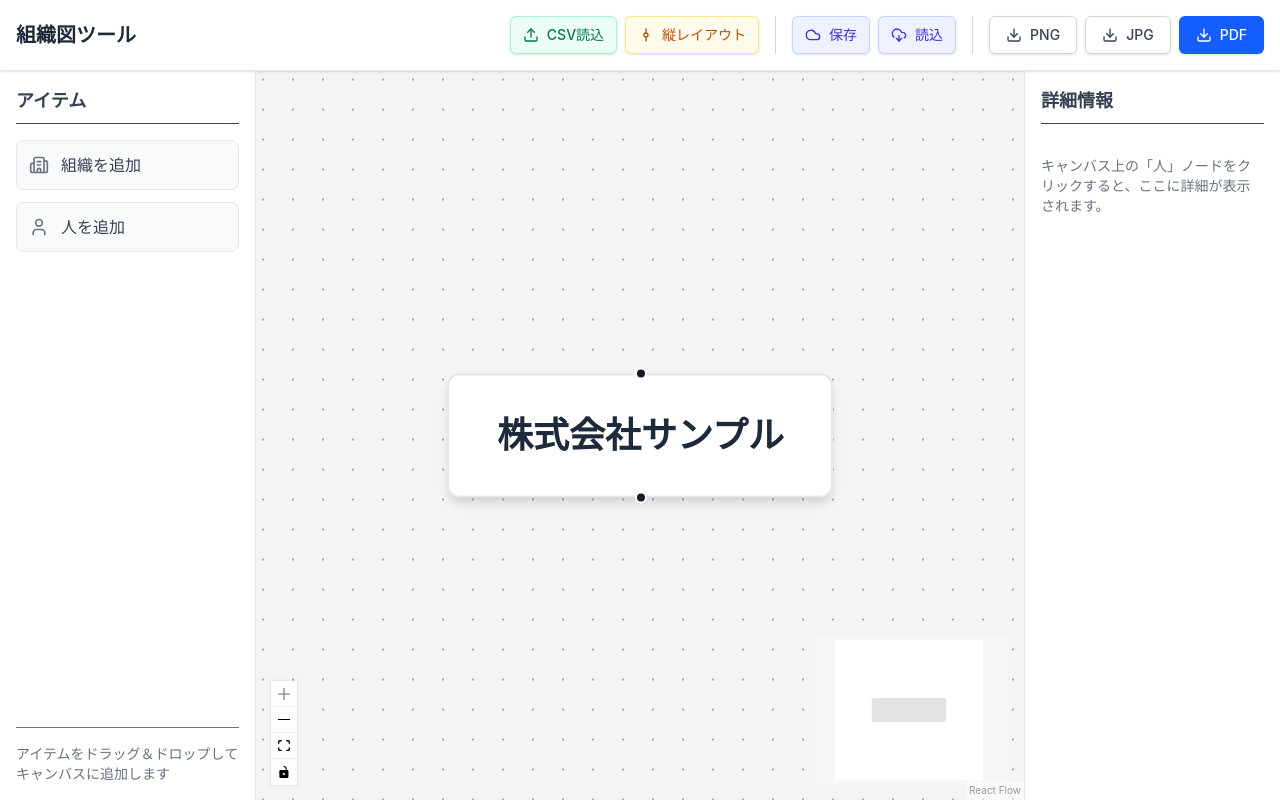
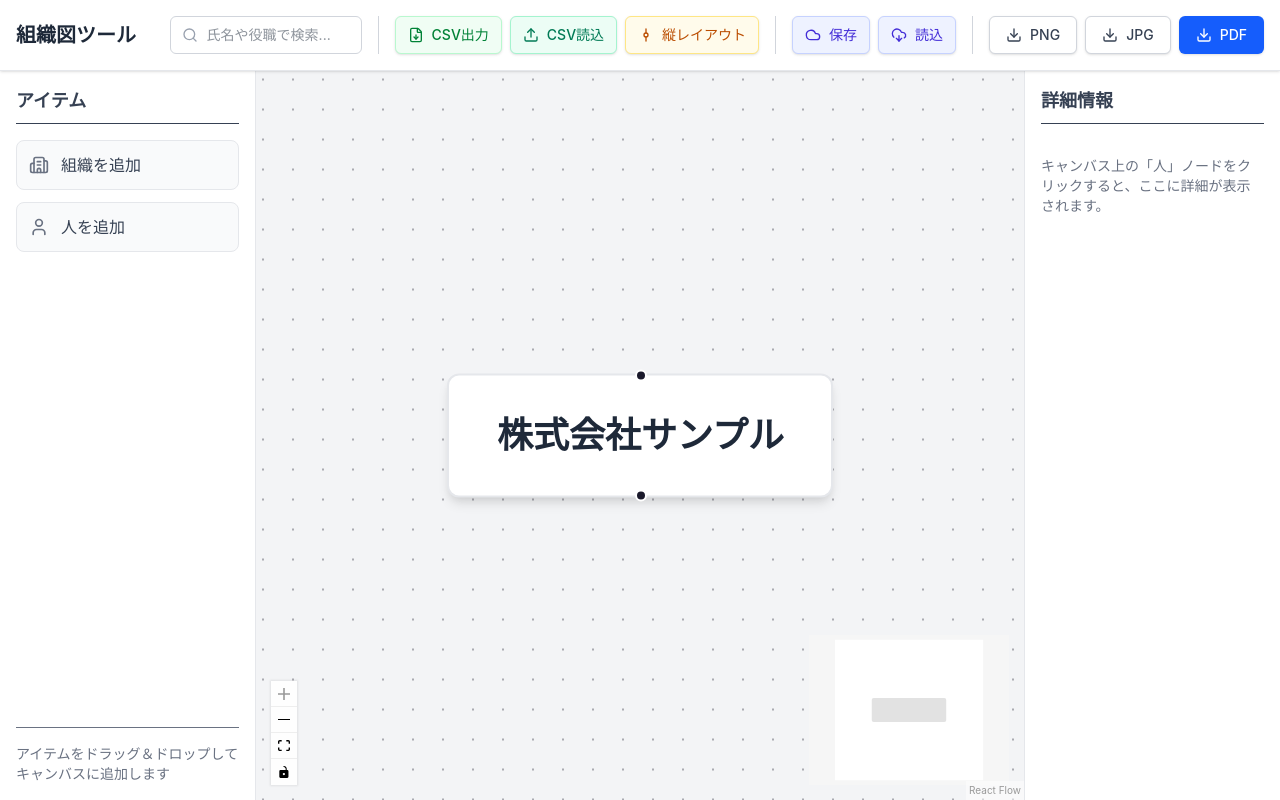
Before and after one commit to PoisonDartFrogMan/org-chart-app, a React (Vite) app: page / in a window 1280 px wide. Built offline with nearby package versions, Linux system fonts and the light colour scheme.

Commit message:
feat: 組織図にノードの折りたたみ・展開機能、検索・ハイライト機能、CSVエクスポート機能を追加し、レイアウト計算が非表示ノードを考慮するように変更しました。

```diff
--- a/src/App.tsx
+++ b/src/App.tsx
@@ -1,4 +1,4 @@
-import { useState, useRef, useCallback } from 'react';
+import { useState, useRef, useCallback, useEffect } from 'react';
 import {
   ReactFlow,
   ReactFlowProvider,
@@ -13,7 +13,8 @@ import type { Connection, Edge, Node } from '@xyflow/react';
 import '@xyflow/react/dist/style.css';
 import { toPng, toJpeg } from 'html-to-image';
 import jsPDF from 'jspdf';
-import { Download, Cloud, CloudDownload, GitCommitVertical } from 'lucide-react';
+import { Download, Cloud, CloudDownload, GitCommitVertical, Search, FileDown } from 'lucide-react';
+import Papa from 'papaparse';
 
 import { Sidebar } from './components/Sidebar';
 import { OrganizationNode } from './nodes/OrganizationNode';
@@ -47,6 +48,111 @@ function Flow() {
   const [reactFlowInstance, setReactFlowInstance] = useState<any>(null);
   const [selectedNode, setSelectedNode] = useState<Node | null>(null);
   const [layoutDirection, setLayoutDirection] = useState<'TB' | 'LR'>('TB');
+  const [searchQuery, setSearchQuery] = useState('');
+  const [collapsedNodes, setCollapsedNodes] = useState<Record<string, boolean>>({});
+
+  const edgesRef = useRef(edges);
+  useEffect(() => { edgesRef.current = edges; }, [edges]);
+
+  const layoutDirectionRef = useRef(layoutDirection);
+  useEffect(() => { layoutDirectionRef.current = layoutDirection; }, [layoutDirection]);
+
+  const toggleNodeCollapse = useCallback((nodeId: string) => {
+    setCollapsedNodes((prev) => {
+      const isCollapsed = !prev[nodeId];
+      const newCollapsedNodes = { ...prev, [nodeId]: isCollapsed };
+
+      const currentEdges = edgesRef.current;
+      const currentDir = layoutDirectionRef.current;
+
+      const childrenMap: Record<string, string[]> = {};
+      currentEdges.forEach((e) => {
+        if (!childrenMap[e.source]) childrenMap[e.source] = [];
+        childrenMap[e.source].push(e.target);
+      });
+
+      const hiddenNodeIds = new Set<string>();
+      const hideDescendants = (nId: string) => {
+        const children = childrenMap[nId] || [];
+        children.forEach((childId) => {
+          hiddenNodeIds.add(childId);
+          hideDescendants(childId);
+        });
+      };
+
+      Object.entries(newCollapsedNodes).forEach(([nId, collapsed]) => {
+        if (collapsed) hideDescendants(nId);
+      });
+
+      setNodes((nds) => {
+        const nextNodes = nds.map((node) => ({
+          ...node,
+          hidden: hiddenNodeIds.has(node.id),
+          data: { ...node.data, isCollapsed: !!newCollapsedNodes[node.id] }
+        }));
+
+        const { nodes: layoutedNodes } = getLayoutedElements(nextNodes, currentEdges, currentDir);
+        return layoutedNodes;
+      });
+
+      setEdges((eds) =>
+        eds.map((edge) => ({
+          ...edge,
+          hidden: hiddenNodeIds.has(edge.source) || hiddenNodeIds.has(edge.target) || !!newCollapsedNodes[edge.source]
+        }))
+      );
+
+      return newCollapsedNodes;
+    });
+
+    setTimeout(() => {
+      if (reactFlowInstance) reactFlowInstance.fitView({ padding: 0.2, duration: 800 });
+    }, 50);
+
+  }, [setNodes, setEdges, reactFlowInstance]);
+
+  // Update nodes with hasChildren and onToggleCollapse
+  useEffect(() => {
+    const childrenMap: Record<string, boolean> = {};
+    edges.forEach((e) => {
+      childrenMap[e.source] = true;
+    });
+
+    setNodes((nds) => {
+      let changed = false;
+      const nextNodes = nds.map((node) => {
+        const hasChildren = !!childrenMap[node.id];
+        const isCollapsed = !!collapsedNodes[node.id];
+        if (node.data.hasChildren !== hasChildren || node.data.isCollapsed !== isCollapsed || typeof node.data.onToggleCollapse !== 'function') {
+          changed = true;
+          return {
+            ...node,
+            data: {
+              ...node.data,
+              hasChildren,
+              isCollapsed,
+              onToggleCollapse: () => toggleNodeCollapse(node.id)
+            }
+          };
+        }
+        return node;
+      });
+      return changed ? nextNodes : nds;
+    });
+  }, [edges, collapsedNodes, setNodes, toggleNodeCollapse]);
+
+  // 検索クエリが変更されたらすべてのノードのdataに反映する
+  useEffect(() => {
+    setNodes((nds) =>
+      nds.map((node) => ({
+        ...node,
+        data: {
+          ...node.data,
+          searchQuery
+        }
+      }))
+    );
+  }, [searchQuery, setNodes]);
 
   const onConnect = useCallback(
     (params: Connection | Edge) => setEdges((eds) => addEdge({ ...params, animated: true }, eds)),
@@ -81,8 +187,8 @@ function Flow() {
         position,
         data:
           type === 'organization'
-            ? { label: '新規組織' }
-            : { name: '新規メンバー', role: '役職', department: '', gender: '', age: '' },
+            ? { label: '新規組織', searchQuery }
+            : { name: '新規メンバー', role: '役職', department: '', gender: '', age: '', searchQuery },
       };
 
       setNodes((nds) => nds.concat(newNode));
@@ -106,7 +212,16 @@ function Flow() {
         layoutDirection
       );
 
-      setNodes(layoutedNodes);
+      // 追加するノードにも現在の検索クエリ状態を付与する
+      const nodesWithSearch = layoutedNodes.map(node => ({
+        ...node,
+        data: {
+          ...node.data,
+          searchQuery
+        }
+      }));
+
+      setNodes(nodesWithSearch);
       setEdges(layoutedEdges);
 
       // フィットビューを少し遅延させて実行する
@@ -193,6 +308,38 @@ function Flow() {
       });
   }, []);
 
+  const exportToCsv = useCallback(() => {
+    const managerMap: Record<string, string> = {};
+    edges.forEach(edge => {
+      managerMap[edge.target] = edge.source;
+    });
+
+    const csvData = nodes.map(node => {
+      const isPerson = node.type === 'person';
+      return {
+        'ID': node.id,
+        '氏名': isPerson ? node.data.name : (node.data.label || ''),
+        '役職': isPerson ? node.data.role : '',
+        '部門': isPerson ? (node.data.department || '') : '',
+        '性別': isPerson ? (node.data.gender || '') : '',
+        '年齢': isPerson ? (node.data.age || '') : '',
+        '上司ID': managerMap[node.id] || ''
+      };
+    });
+
+    const csvString = Papa.unparse(csvData);
+
+    // Add BOM for Excel compatibility (UTF-8)
+    const blob = new Blob(['\uFEFF' + csvString], { type: 'text/csv;charset=utf-8;' });
+    const url = URL.createObjectURL(blob);
+    const link = document.createElement('a');
+    link.href = url;
+    link.download = `org-chart-${new Date().toISOString().slice(0, 10)}.csv`;
+    document.body.appendChild(link);
+    link.click();
+    document.body.removeChild(link);
+  }, [nodes, edges]);
+
   const saveToCloud = async () => {
     if (!db) {
       alert("Firebase is not configured yet. Please update src/firebase.ts");
@@ -242,7 +389,27 @@ function Flow() {
         <h1 className="text-xl font-bold text-gray-800 whitespace-nowrap mr-4">組織図ツール</h1>
 
         <div className="flex gap-2 items-center flex-nowrap">
+          {/* 検索窓 */}
+          <div className="flex items-center gap-2 border-r border-gray-300 pr-4 mr-2 relative">
+            <Search className="w-4 h-4 text-gray-400 absolute left-3" />
+            <input
+              type="text"
+              placeholder="氏名や役職で検索..."
+              value={searchQuery}
+              onChange={(e) => setSearchQuery(e.target.value)}
+              className="pl-9 pr-3 py-2 w-48 border border-gray-300 rounded-md text-sm focus:outline-none focus:ring-2 focus:ring-blue-500 focus:border-blue-500 transition-all text-gray-800"
+            />
+          </div>
+
           <div className="flex items-center gap-2 border-r border-gray-300 pr-4 mr-2">
+            <button
+              onClick={exportToCsv}
+              className="flex items-center gap-2 bg-green-50 text-green-700 hover:bg-green-100 border border-green-200 px-3 py-2 rounded-md shadow-sm text-sm font-medium transition-colors whitespace-nowrap"
+              title="CSV形式でエクスポート"
+            >
+              <FileDown className="w-4 h-4" />
+              CSV出力
+            </button>
             <CsvImporter onImport={handleCsvImport} />
             <button
               onClick={toggleLayout}
--- a/src/nodes/OrganizationNode.tsx
+++ b/src/nodes/OrganizationNode.tsx
@@ -1,11 +1,24 @@
 import { Handle, Position } from '@xyflow/react';
+import { ChevronDown, ChevronRight } from 'lucide-react';
 
-export function OrganizationNode({ data }: { data: { label: string } }) {
+export function OrganizationNode({ data }: { data: { label: string; searchQuery?: string; hasChildren?: boolean; isCollapsed?: boolean; onToggleCollapse?: () => void } }) {
+    const isMatch = !!data.searchQuery && data.label.toLowerCase().includes(data.searchQuery.toLowerCase());
+
     return (
-        <div className="bg-white shadow-md rounded-md border border-gray-200 px-6 py-4 min-w-[150px] text-center">
+        <div className={`bg-white shadow-md rounded-md px-6 py-4 min-w-[150px] text-center transition-all relative ${isMatch ? 'border-4 border-blue-500 ring-4 ring-blue-200' : 'border border-gray-200 hover:border-blue-400'
+            }`}>
             <Handle type="target" position={Position.Top} className="w-2 h-2 bg-blue-500" />
             <div className="font-bold text-gray-800 text-lg">{data.label}</div>
             <Handle type="source" position={Position.Bottom} className="w-2 h-2 bg-blue-500" />
+
+            {data.hasChildren && (
+                <button
+                    className="absolute -bottom-3 left-1/2 -translate-x-1/2 bg-white border border-gray-300 rounded-full p-0.5 shadow-sm hover:bg-gray-50 text-gray-600 z-10 cursor-pointer"
+                    onClick={(e) => { e.stopPropagation(); data.onToggleCollapse?.(); }}
+                >
+                    {data.isCollapsed ? <ChevronRight className="w-4 h-4" /> : <ChevronDown className="w-4 h-4" />}
+                </button>
+            )}
         </div>
     );
 }
--- a/src/nodes/PersonNode.tsx
+++ b/src/nodes/PersonNode.tsx
@@ -1,16 +1,45 @@
 import { Handle, Position } from '@xyflow/react';
+import { ChevronDown, ChevronRight } from 'lucide-react';
 
-export function PersonNode({ data }: { data: { name: string; role: string } }) {
+interface PersonData {
+    name: string;
+    role: string;
+    department?: string;
+    gender?: string;
+    age?: string;
+    searchQuery?: string;
+    hasChildren?: boolean;
+    isCollapsed?: boolean;
+    onToggleCollapse?: () => void;
+}
+
+export function PersonNode({ data }: { data: PersonData }) {
+    const isMatch = !!data.searchQuery && (
+        data.name.toLowerCase().includes(data.searchQuery.toLowerCase()) ||
+        data.role.toLowerCase().includes(data.searchQuery.toLowerCase()) ||
+        (data.department || '').toLowerCase().includes(data.searchQuery.toLowerCase())
+    );
+
     return (
-        <div className="bg-white shadow-md rounded-md border border-gray-200 overflow-hidden min-w-[180px]">
+        <div className={`bg-white shadow-md rounded-md min-w-[180px] transition-all relative ${isMatch ? 'border-4 border-blue-500 ring-4 ring-blue-200' : 'border border-gray-200'
+            }`}>
             <Handle type="target" position={Position.Top} className="w-2 h-2 bg-green-500" />
-            <div className="bg-gray-100 px-4 py-2 border-b border-gray-200">
+            <div className={`px-4 py-2 border-b border-gray-200 rounded-t-md ${isMatch ? 'bg-blue-50' : 'bg-gray-100'}`}>
                 <div className="text-xs text-gray-500 font-medium uppercase tracking-wider">{data.role}</div>
             </div>
-            <div className="px-4 py-3">
+            <div className="px-4 py-3 pb-4 rounded-b-md bg-white">
                 <div className="font-bold text-gray-800">{data.name}</div>
             </div>
             <Handle type="source" position={Position.Bottom} className="w-2 h-2 bg-green-500" />
+
+            {data.hasChildren && (
+                <button
+                    className="absolute -bottom-3 left-1/2 -translate-x-1/2 bg-white border border-gray-300 rounded-full p-0.5 shadow-sm hover:bg-gray-50 text-gray-600 z-10 cursor-pointer"
+                    onClick={(e) => { e.stopPropagation(); data.onToggleCollapse?.(); }}
+                >
+                    {data.isCollapsed ? <ChevronRight className="w-4 h-4" /> : <ChevronDown className="w-4 h-4" />}
+                </button>
+            )}
         </div>
     );
 }
--- a/src/utils/layout.ts
+++ b/src/utils/layout.ts
@@ -10,21 +10,28 @@ export const getLayoutedElements = (nodes: Node[], edges: Edge[], direction = 'T
     const isHorizontal = direction === 'LR';
     dagreGraph.setGraph({ rankdir: direction });
 
-    nodes.forEach((node) => {
+    const visibleNodes = nodes.filter(n => !n.hidden);
+    const visibleEdges = edges.filter(e => !e.hidden);
+
+    visibleNodes.forEach((node) => {
         // ノードの予想される幅・高さを設定
         const width = node.type === 'organization' ? 150 : 200;
         const height = node.type === 'organization' ? 80 : 100;
         dagreGraph.setNode(node.id, { width, height });
     });
 
-    edges.forEach((edge) => {
+    visibleEdges.forEach((edge) => {
         dagreGraph.setEdge(edge.source, edge.target);
     });
 
     dagre.layout(dagreGraph);
 
     const newNodes = nodes.map((node) => {
+        if (node.hidden) return node;
+
         const nodeWithPosition = dagreGraph.node(node.id);
+        if (!nodeWithPosition) return node;
+
         const width = node.type === 'organization' ? 150 : 200;
         const height = node.type === 'organization' ? 80 : 100;
 
```
